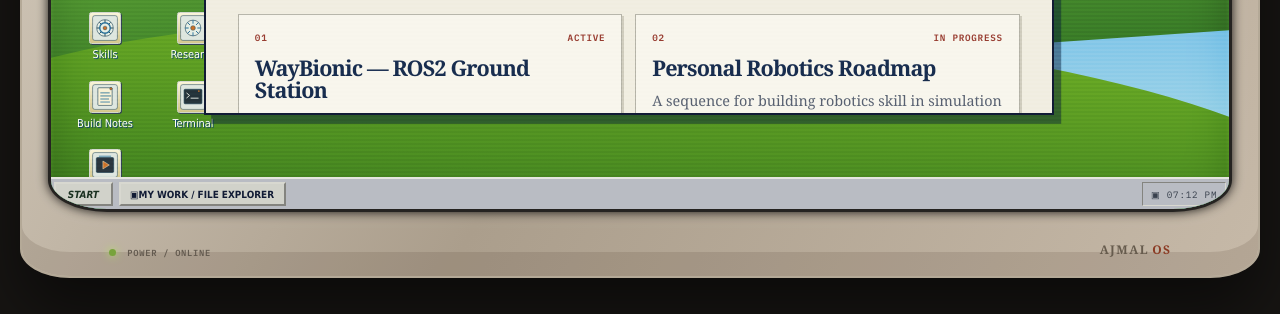
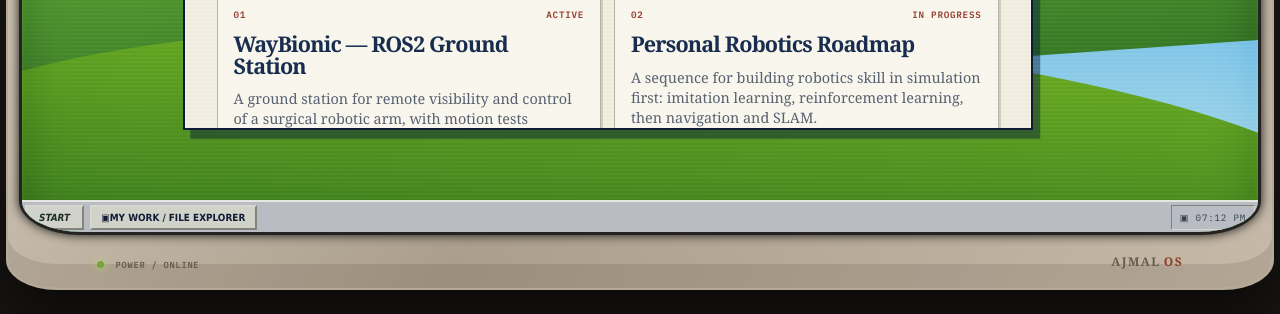
Before and after one commit to aj0khi/ajmal-portfolio, an Astro site: page / in a window 1280 px wide. Shown: the part 486-800 px from the top of the page. Built offline with nearby package versions, Linux system fonts and the light colour scheme; Astro itself is replaced by a stand-in of ours.

Commit message:
Expand monitor to fill viewport

```diff
--- a/src/styles/global.css
+++ b/src/styles/global.css
@@ -855,15 +855,15 @@
   display: grid;
   min-height: 100svh;
   place-items: center;
-  padding: clamp(0.35rem, 1.5vw, 1rem);
+  padding: 0.2rem;
   background: #171513;
 }
 
 .monitor-bezel {
   position: relative;
-  width: min(97vw, 1240px);
-  height: min(91svh, 820px);
-  padding: clamp(0.85rem, 2vw, 1.8rem) clamp(0.7rem, 2vw, 1.8rem) clamp(2.5rem, 5vw, 4.5rem);
+  width: min(99vw, 1400px);
+  height: min(94svh, 900px);
+  padding: 0.65rem 0.65rem 3.3rem;
   border: 2px solid #b4a997;
   border-radius: 2.5% 2.5% 4% 4%;
   background: linear-gradient(118deg, #d7cec0, #ab9e8c 50%, #c6b9a8);
@@ -1042,9 +1042,9 @@
   top: 1rem;
   left: 1rem;
   display: grid;
-  grid-template-columns: repeat(2, 4.8rem);
+  grid-template-columns: repeat(3, 4.8rem);
   gap: 0.7rem;
-  width: 10.3rem;
+  width: 15.5rem;
 }
 
 .desktop-icon {
```
